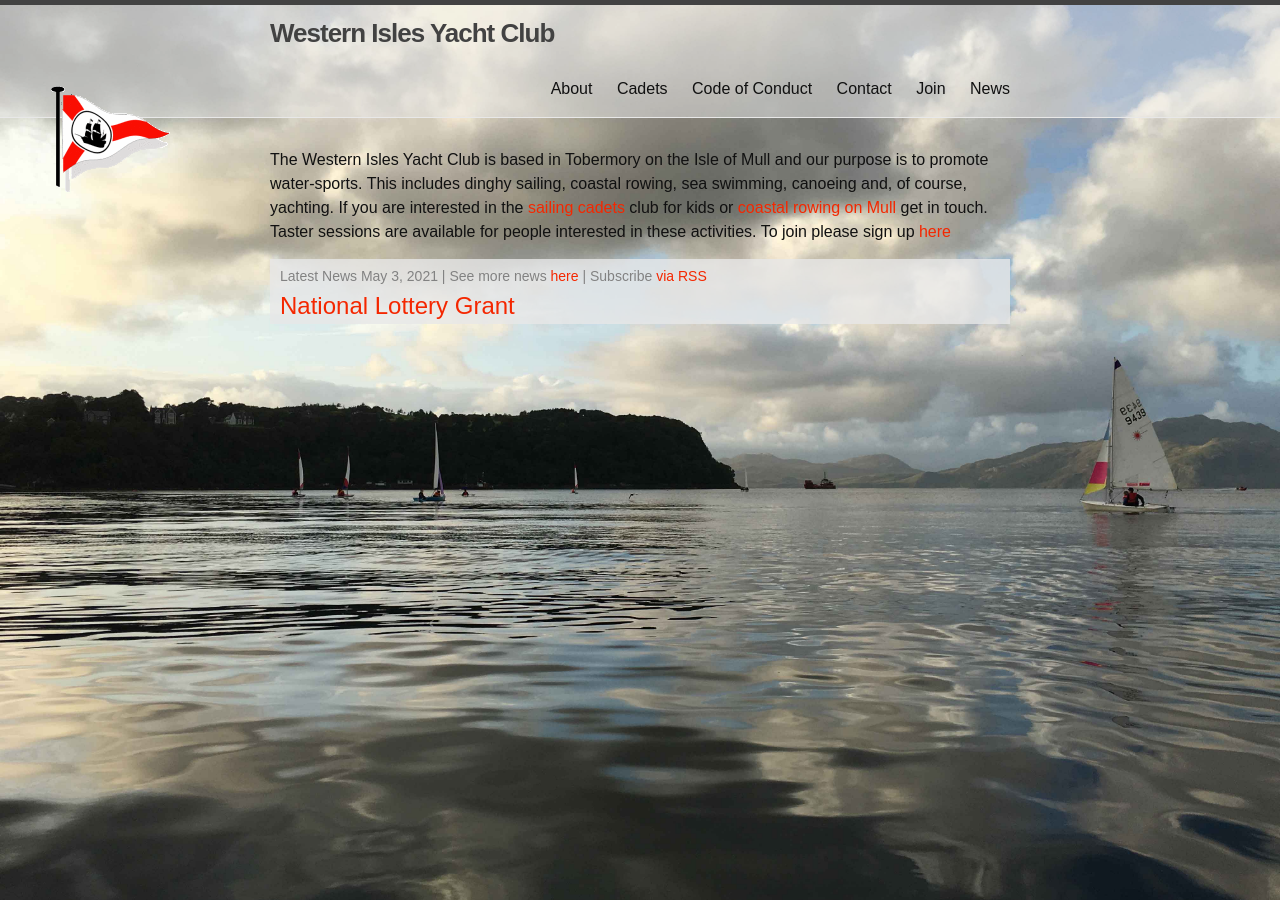
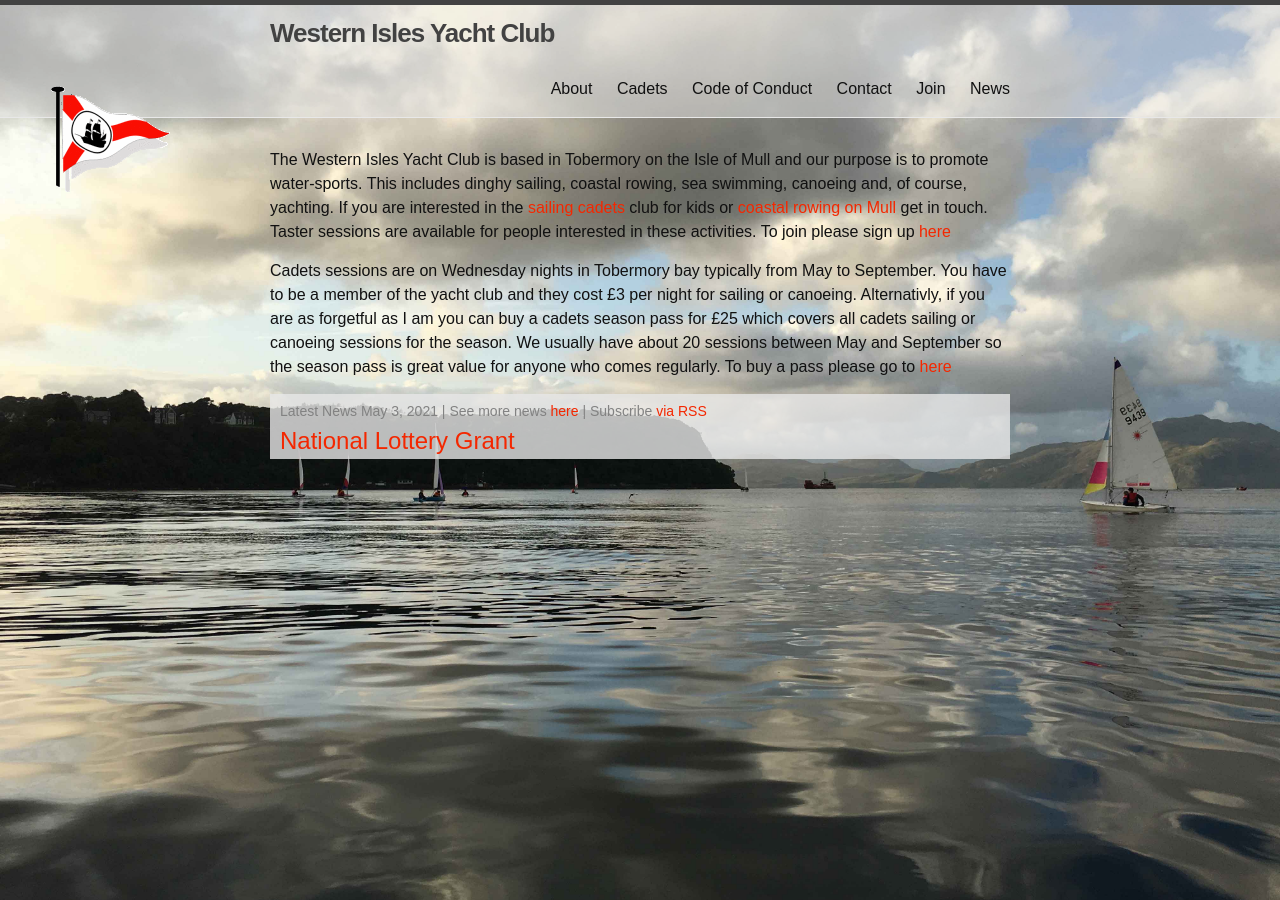
Before and after one commit to wiyc/wiyc.github.io, a Jekyll site: the page built from index.html, in a window 1280 px wide. Built offline with Jekyll 4.4.1, drawn with Linux system fonts in a browser that asks for light colours.

Commit message:
Update index.html

```diff
--- a/index.html
+++ b/index.html
@@ -5,6 +5,8 @@
 <div class="home">
 
   <p>The Western Isles Yacht Club is based in Tobermory on the Isle of Mull and our purpose is to promote water-sports. This includes dinghy sailing, coastal rowing, sea swimming, canoeing and, of course, yachting. If you are interested in the <a href="/sailing-cadets/">sailing cadets</a> club for kids or <a href="http://isleofmullcoastalrowing.org">coastal rowing on Mull</a> get in touch. Taster sessions are available for people interested in these activities. To join please sign up <a href="http://webcollect.org.uk/wiyc">here</a></p>
+
+ <p>Cadets sessions are on Wednesday nights in Tobermory bay typically from May to September. You have to be a member of the yacht club and they cost £3 per night for sailing or canoeing. Alternativly, if you are as forgetful as I am you can buy a cadets season pass for £25 which covers all cadets sailing or canoeing sessions for the season. We usually have about 20 sessions between May and September so the season pass is great value for anyone who comes regularly. To buy a pass please go to <a href="https://webcollect.org.uk/wiyc/event/full-season-2023-cadets">here</a></p>
   <!-- <h1 class="page-heading">News</h1> -->
 
   <ul class="post-list">
```
